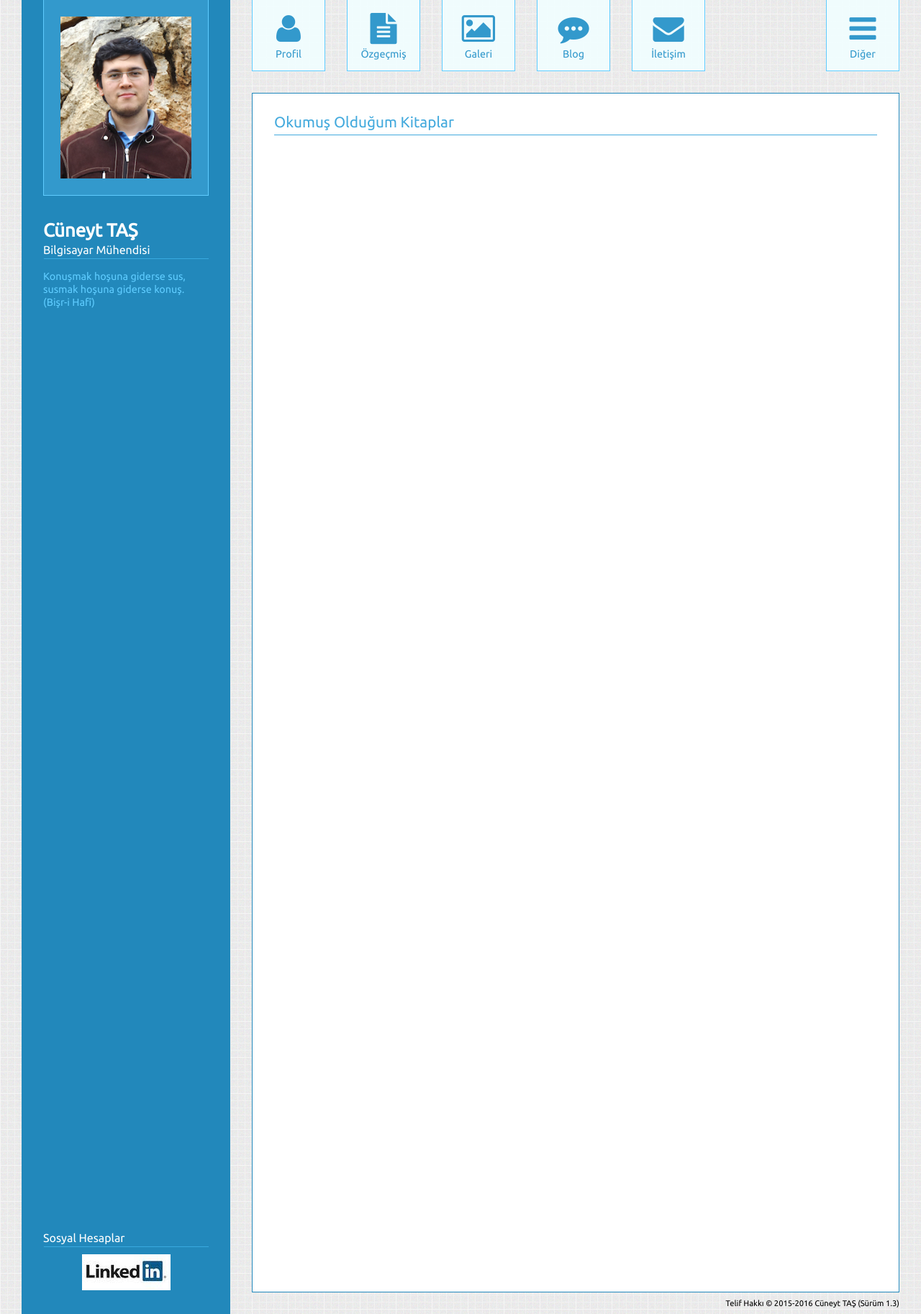
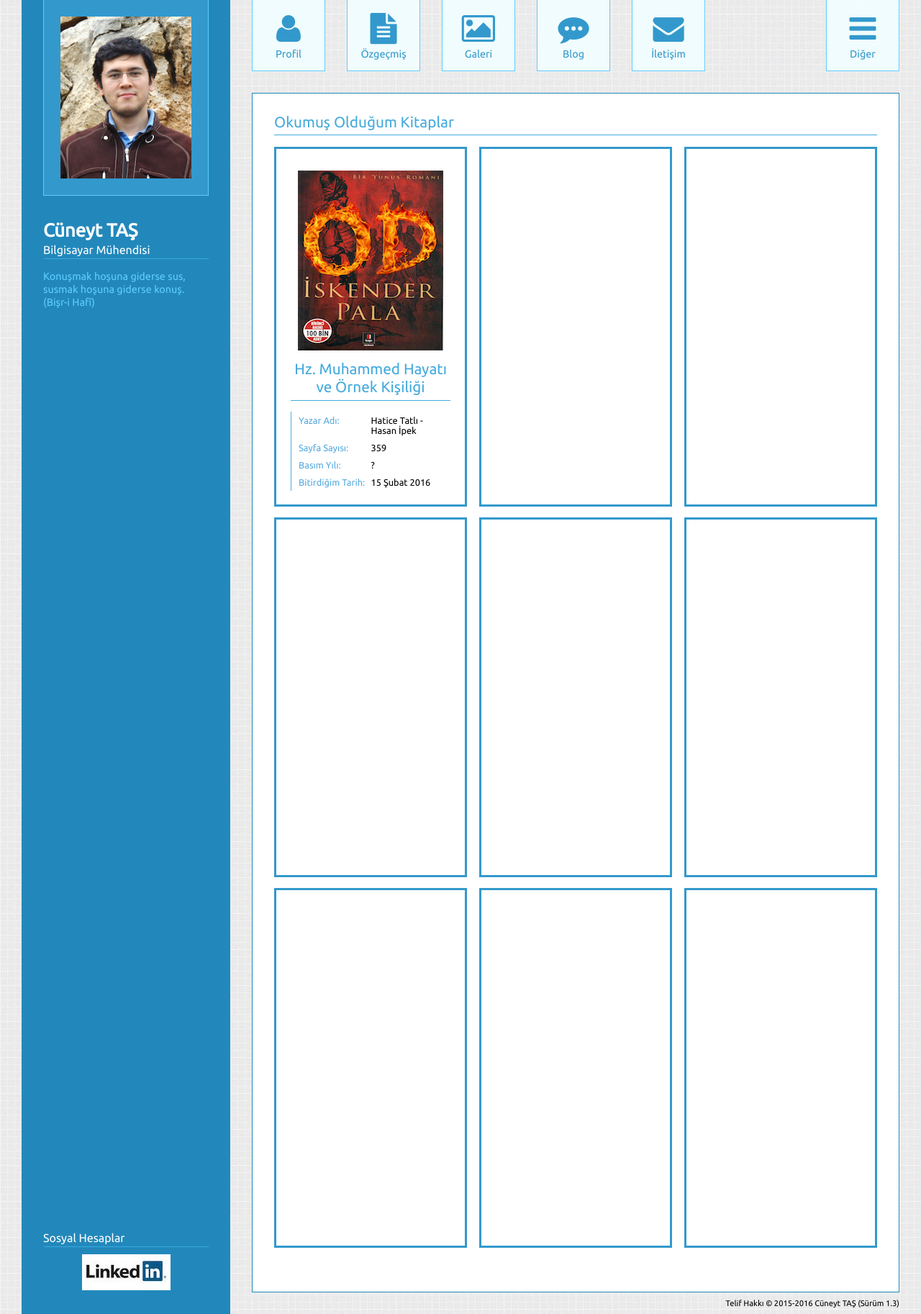
Before and after one commit to cuneyttas/Internet-Sitem, a PHP site: page /kitaplar.php in a window 1280 px wide. Shown: the part 31-1857 px from the top of the page at 72% size. Run offline with PHP 8.4, Linux system fonts and the light colour scheme.

Commit message:
"Okuduğum Kitaplar" sayfasının HTML ve CSS tasarım aşaması tamamlandı.

```diff
--- a/css/bicim.css
+++ b/css/bicim.css
@@ -861,3 +861,32 @@ input#mesajGonder:hover {
     cursor: pointer;
 
 }
+
+ul.kitaplik > li{
+
+	border: 3px solid #3399CC;
+    height: 500px;
+    margin-bottom: 15px;
+    width: 32%;
+
+}
+
+ul.kitaplik > li:nth-child(3n-1) {
+
+    margin-left: 2%;
+    margin-right: 2%;
+
+}
+
+h2.kitIsmi {
+
+	text-align: center;
+	line-height: 25px;
+
+}
+
+div.kitBilgi {
+
+	margin: 10px -10px 0 -10px;
+
+}
--- a/galeri.php
+++ b/galeri.php
@@ -4,6 +4,7 @@
 	$sayfa = "Galeri";
 
 function sayfaIcerigi() {
+
 	global $kategoriler, $fotograflar;
 
 ?>
--- a/kitaplar.php
+++ b/kitaplar.php
@@ -1,12 +1,51 @@
 <?php
 	include("fonksiyonlar.php");
+	include("kitap_veriler.php");
 	$sayfa = "Okuduğum Kitaplar";
 
 function sayfaIcerigi() {
+
+	global $kitaplar;
+
 ?>
 <div class="sutun-12">
 
 	<h2>Okumuş Olduğum Kitaplar</h2>
+	<ul class="satir kitaplik">
+
+		<li class="sutun-4">
+
+		<div class="kitAlani">
+
+			<img src="resim/kitap/od.jpg" alt="Od" width="202" height="250px">
+
+			<div class="kitBilgi">
+			<h2 class="kitIsmi">Hz. Muhammed Hayatı ve Örnek Kişiliği</h2>
+		    <ul class="profil">
+
+				<li class="satir"><label class="proBaslik sutun-6">Yazar Adı:</label><span class="proBilgi sutun-6">Hatice Tatlı - Hasan İpek</span></li>
+				<li class="satir"><label class="proBaslik sutun-6">Sayfa Sayısı:</label><span class="proBilgi sutun-6">359</span></li>
+				<li class="satir"><label class="proBaslik sutun-6">Basım Yılı:</label><span class="proBilgi sutun-6">?</span></li>
+				<li class="satir"><label class="proBaslik sutun-6">Bitirdiğim Tarih:</label><span class="proBilgi sutun-6">15 Şubat 2016</span></li>
+
+			</ul>
+			</div> <!-- Kitap Bilgi Alanının Sonu -->
+
+		</div> <!-- Kitap Alanının Sonu -->
+
+
+		</li>
+		<li class="sutun-4"></li>
+		<li class="sutun-4"></li>
+		<li class="sutun-4"></li>
+		<li class="sutun-4"></li>
+		<li class="sutun-4"></li>
+		<li class="sutun-4"></li>
+		<li class="sutun-4"></li>
+		<li class="sutun-4"></li>
+
+
+	</div>
 
 
 </div> <!-- iceriğin sağ tarafının sonu -->
```
Also changed, not shown: resim/kitap/od.jpg (added).
